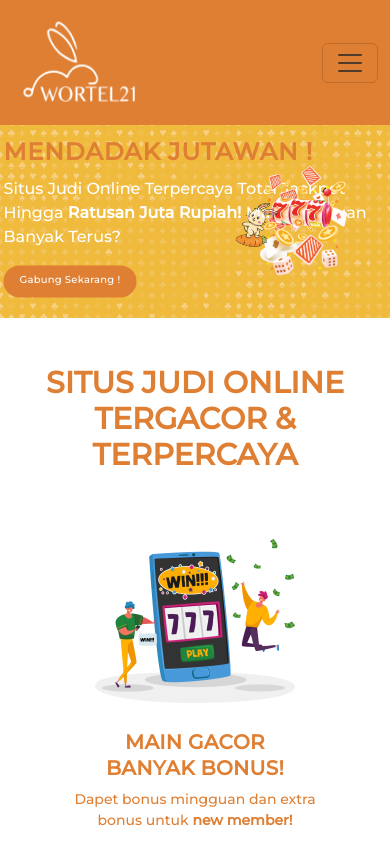
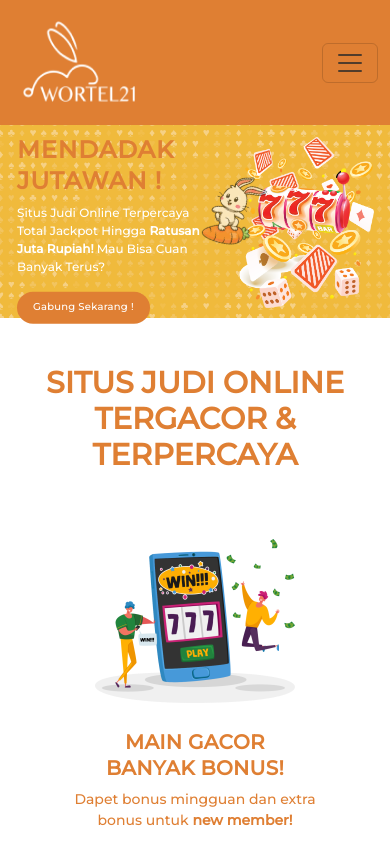
Before and after one commit to roch51/wortel21, a React (Create React App) app: page / in a window 390 px wide. Shown: the top 844 px of the page. Built offline with nearby package versions, Linux system fonts and the light colour scheme.

Commit message:
fixing layout all in mobile mode

```diff
--- a/src/App.css
+++ b/src/App.css
@@ -295,63 +295,9 @@
   opacity: 0;
 }
 
-.text-container {
-  position: absolute;
-  top: 50%;
-  left: 80%;
-  transform: translate(-50%, -50%);
-  text-align: left;
-  color: white;
-  font-size: 20px !important;
-  font-family: Montserrat;
-}
-
-.text-container h2 {
-  color: var(--grey-0, #fff);
-  font-size: 60px;
-  font-family: Montserrat;
-  font-weight: 900;
-  line-height: 130%;
-  letter-spacing: 0.9px;
-}
-
-.text-container p {
-  font-size: 16px;
-  color: white;
-}
-
 @media (max-width: 600px) {
   .banner {
     height: 200px; /* Adjust the height for mobile devices */
-  }
-
-  .text-container h2 {
-    font-size: 24px !important;
-    margin-bottom: 10px !important;
-    font-weight: 900;
-  }
-
-  .text-container p {
-    font-size: 10px;
-    color: white;
-  }
-
-  .text-container {
-    position: absolute;
-    top: 55%;
-    left: 50% !important;
-    transform: translate(-50%, -50%);
-    text-align: left;
-    color: white;
-  }
-
-  .overlay-container {
-    position: absolute;
-    top: 20%;
-    left: 10%;
-    width: 40%; /* Adjust the width as desired */
-    height: auto;
-    z-index: 1;
   }
   .link-text {
     font-size: 8px !important;
--- a/src/banner/banner.css
+++ b/src/banner/banner.css
@@ -1,4 +1,25 @@
 @media (max-width: 600px) {
+  .text-container {
+    left: 30% !important;
+    width: 200px !important;
+    top: 56% !important;
+  }
+
+  .text-container h2 {
+    font-size: 24px !important;
+  }
+
+  .text-container p {
+    font-size: 12px !important;
+    color: var(--grey-0, #fff);
+  }
+
+  .overlay-container {
+    top: 5% !important;
+    width: 180px !important;
+    height: auto !important;
+    left: 59% !important;
+  }
 }
 
 .banner-content {
@@ -8,7 +29,7 @@
 .text-container {
   position: absolute;
   top: 50%;
-  left: 20%;
+  right: 60%;
   transform: translate(-50%, -50%);
   text-align: left;
   color: var(--primary-color-50, #df7f33);
```
